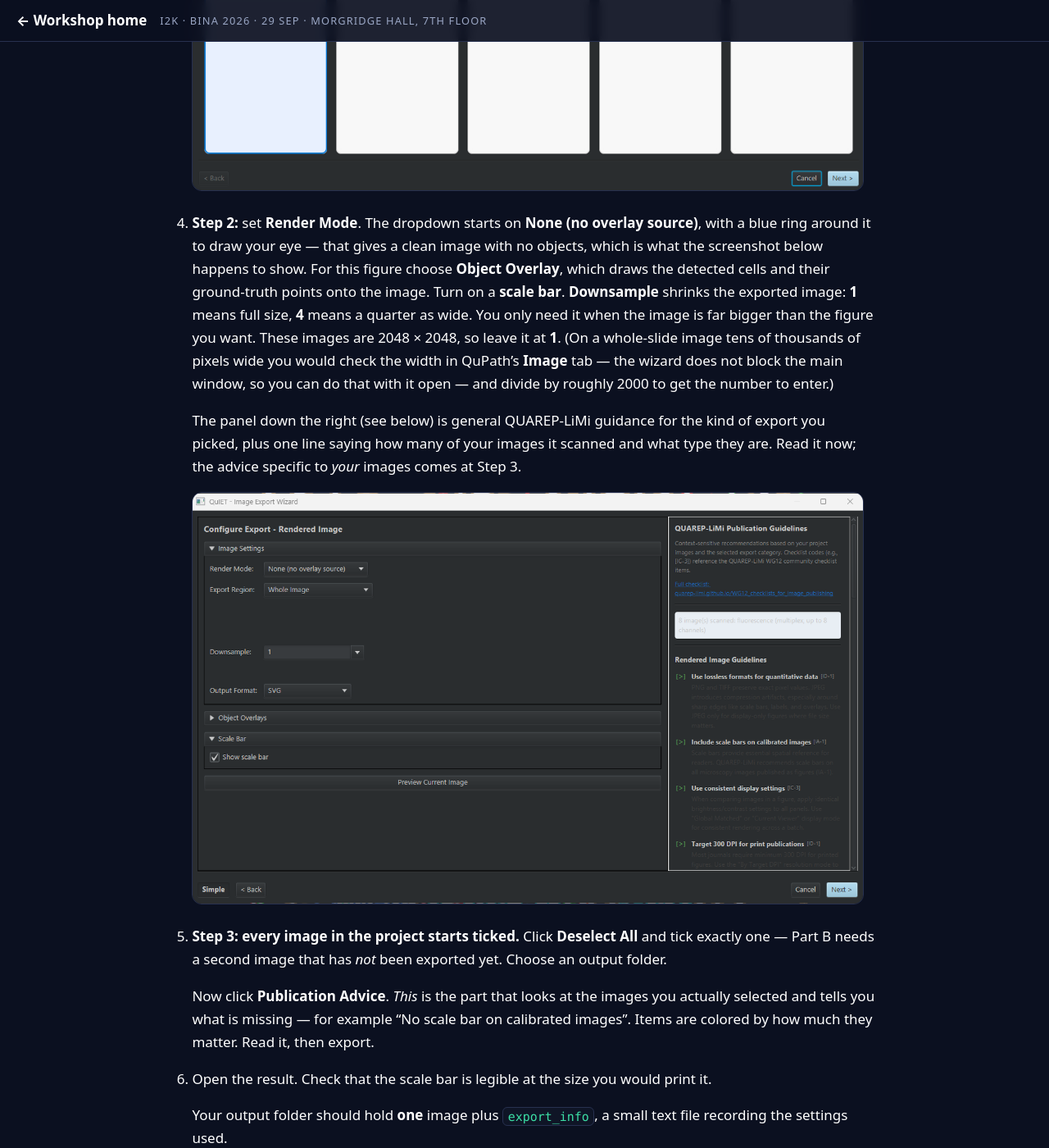
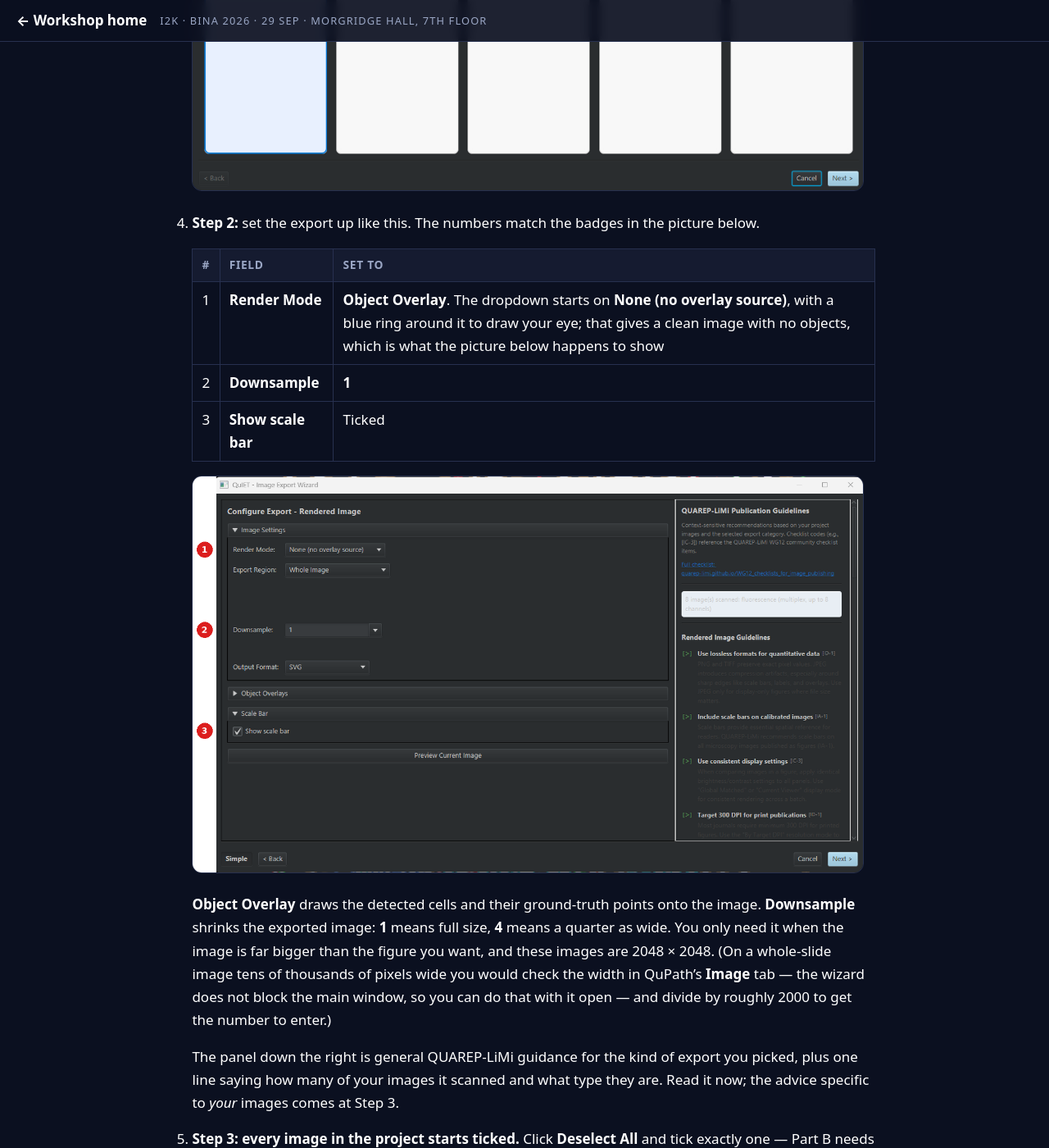
Before and after one commit to MichaelSNelson/BINA-I2K-2026-QuPath-Extensions, a Jekyll site: the page built from docs/01-quiet-image-export.md, in a window 1280 px wide and 1400 px high, scrolled down 3926 px. Shown: the whole window at 82% size. Built offline with Jekyll 4.4.1, drawn with Linux system fonts in a browser that asks for light colours.

Commit message:
Guide 01: Step 2 settings as a numbered table matched to a badged screenshot
Claude-Session: https://claude.ai/code/session_01KwiACUr5MacuDvqp74c96o

```diff
--- a/docs/01-quiet-image-export.md
+++ b/docs/01-quiet-image-export.md
@@ -122,22 +122,27 @@ The same zip serves the [Classify Object Subset](07-classify-object-subset.md) a
 3. **Step 1:** choose **Rendered Image** — the leftmost of the five categories (see below).
 
    <img src="../images/quiet/step1-categories.png" alt="The Select Export Category screen with five cards: Rendered Image, Label / Mask, Raw Image Data, Tiled Export, Object Crops" width="820">
-4. **Step 2:** set **Render Mode**. The dropdown starts on **None (no overlay source)**, with
-   a blue ring around it to draw your eye — that gives a clean image with no objects, which is
-   what the screenshot below happens to show. For this figure choose **Object Overlay**, which
-   draws the detected cells and their ground-truth points onto the image. Turn on a
-   **scale bar**. **Downsample** shrinks the exported image: **1** means full size, **4** means
-   a quarter as wide. You only need it when the image is far bigger than the figure you want.
-   These images are 2048 × 2048, so leave it at **1**. (On a whole-slide image tens of
-   thousands of pixels wide you would check the width in QuPath's **Image** tab — the wizard
-   does not block the main window, so you can do that with it open — and divide by roughly
-   2000 to get the number to enter.)
+4. **Step 2:** set the export up like this. The numbers match the badges in the picture below.
 
-   The panel down the right (see below) is general QUAREP-LiMi guidance for the kind of export
-   you picked, plus one line saying how many of your images it scanned and what type they are.
-   Read it now; the advice specific to *your* images comes at Step 3.
+   | # | Field | Set to |
+   |---|---|---|
+   | 1 | **Render Mode** | **Object Overlay**. The dropdown starts on **None (no overlay source)**, with a blue ring around it to draw your eye; that gives a clean image with no objects, which is what the picture below happens to show |
+   | 2 | **Downsample** | **1** |
+   | 3 | **Show scale bar** | Ticked |
 
-   <img src="../images/quiet/step2-settings.png" alt="The Configure Export screen: Render Mode, Export Region, Downsample, Output Format, a Show scale bar tickbox, and the QUAREP-LiMi guidelines panel down the right side" width="820">
+   <img src="../images/quiet/step2-settings-numbered.png" alt="The Configure Export screen with red numbered badges down the left edge: 1 beside Render Mode, 2 beside Downsample, 3 beside the Show scale bar tickbox. Export Region and Output Format sit between them, and the QUAREP-LiMi guidelines panel runs down the right side" width="820">
+
+   **Object Overlay** draws the detected cells and their ground-truth points onto the image.
+   **Downsample** shrinks the exported image: **1** means full size, **4** means a quarter as
+   wide. You only need it when the image is far bigger than the figure you want, and these
+   images are 2048 × 2048. (On a whole-slide image tens of thousands of pixels wide you would
+   check the width in QuPath's **Image** tab — the wizard does not block the main window, so
+   you can do that with it open — and divide by roughly 2000 to get the number to enter.)
+
+   The panel down the right is general QUAREP-LiMi guidance for the kind of export you picked,
+   plus one line saying how many of your images it scanned and what type they are. Read it
+   now; the advice specific to *your* images comes at Step 3.
+
 5. **Step 3:** **every image in the project starts ticked.** Click **Deselect All** and tick
    exactly one — Part B needs a second image that has *not* been exported yet. Choose an
    output folder.
```
Also changed, not shown: images/quiet/step2-settings-numbered.png (added), images/quiet/step2-settings.png (deleted).
